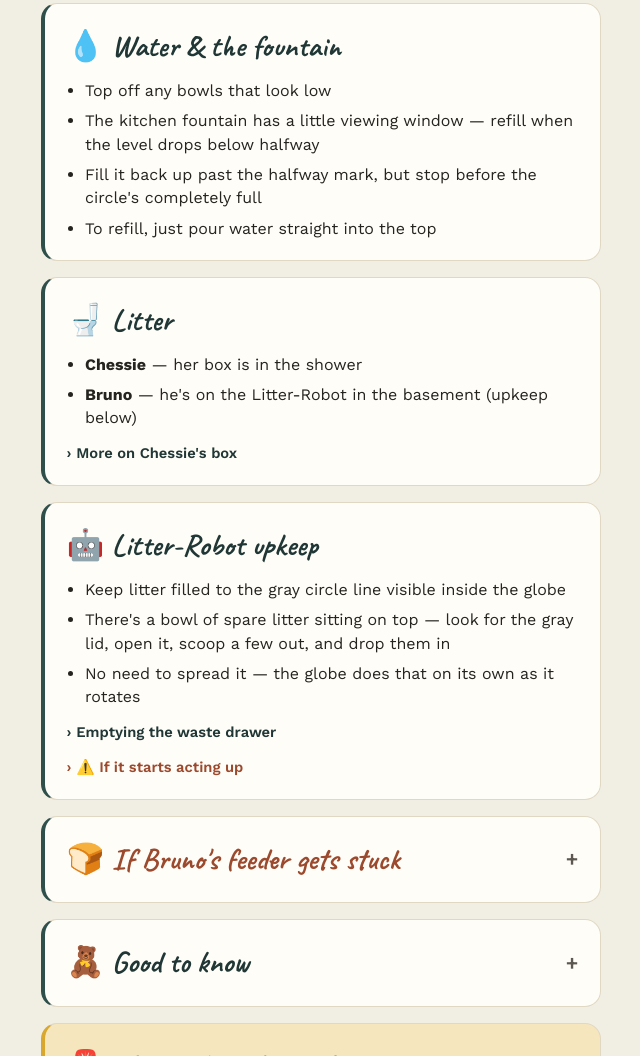
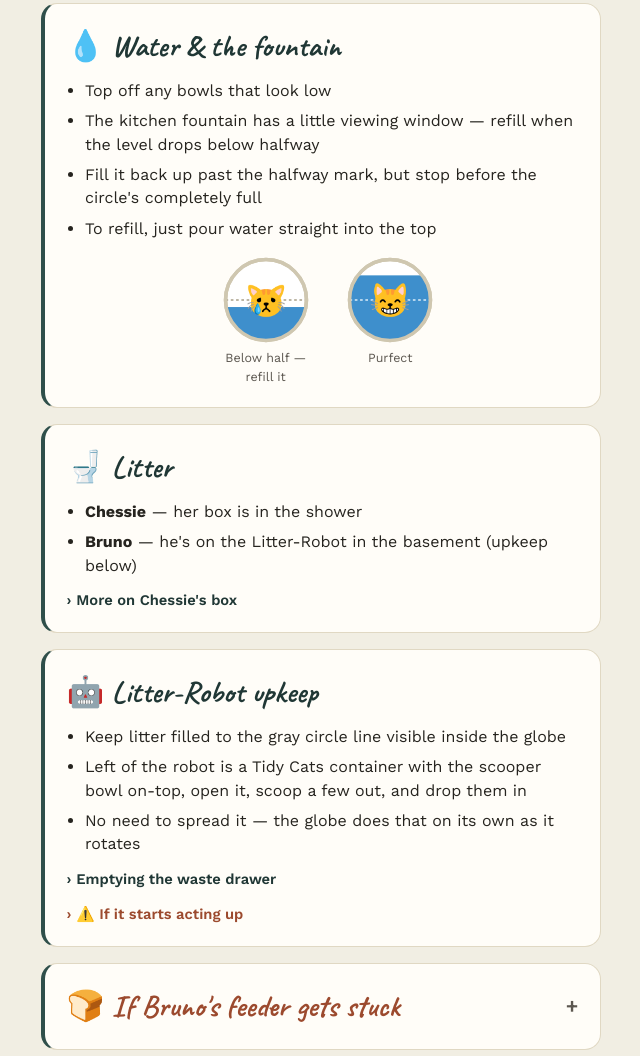
Before and after one commit to dafioram/CatCare, a plain HTML site: page index.html in a window 1280 px wide. Shown: the part 885-1941 px from the top of the page, without its empty margins (319-959 px from the left). Drawn offline with nearby package versions, Linux system fonts and the light colour scheme.

Commit message:
Add water gauge

```diff
--- a/index.html
+++ b/index.html
@@ -195,6 +195,23 @@
     font-size: .95rem;
   }
 
+  /* water-level gauges */
+  .gauge-row {
+    display: flex;
+    gap: 1.6rem;
+    justify-content: center;
+    margin: 1rem 0 0;
+    flex-wrap: wrap;
+  }
+  .gauge { margin: 0; text-align: center; }
+  .gauge svg { display: block; margin: 0 auto; }
+  .gauge figcaption {
+    font-size: .78rem;
+    color: var(--ink-soft);
+    margin-top: .35rem;
+    max-width: 110px;
+  }
+
   /* emergency / placeholder card */
   .placeholder-line { margin: .35rem 0; }
   .placeholder-line em {
@@ -295,6 +312,31 @@
       <li>Fill it back up past the halfway mark, but stop before the circle's completely full</li>
       <li>To refill, just pour water straight into the top</li>
     </ul>
+
+    <div class="gauge-row">
+      <figure class="gauge">
+        <svg viewBox="0 0 100 100" width="88" height="88" role="img" aria-label="Below half full — time to refill">
+          <defs><clipPath id="gaugeLowClip"><circle cx="50" cy="50" r="46"/></clipPath></defs>
+          <circle cx="50" cy="50" r="46" fill="#fff" stroke="#cfc7b0" stroke-width="4"/>
+          <rect x="0" y="58" width="100" height="42" fill="#3e8fcc" clip-path="url(#gaugeLowClip)"/>
+          <line x1="4" y1="50" x2="96" y2="50" stroke="#a89f88" stroke-width="1.5" stroke-dasharray="3 3"/>
+          <circle cx="50" cy="50" r="46" fill="none" stroke="#cfc7b0" stroke-width="4"/>
+          <text x="50" y="54" font-size="38" text-anchor="middle" dominant-baseline="middle">😿</text>
+        </svg>
+        <figcaption>Below half — refill it</figcaption>
+      </figure>
+      <figure class="gauge">
+        <svg viewBox="0 0 100 100" width="88" height="88" role="img" aria-label="About 95 percent full — just right">
+          <defs><clipPath id="gaugeHighClip"><circle cx="50" cy="50" r="46"/></clipPath></defs>
+          <circle cx="50" cy="50" r="46" fill="#fff" stroke="#cfc7b0" stroke-width="4"/>
+          <rect x="0" y="22" width="100" height="78" fill="#3e8fcc" clip-path="url(#gaugeHighClip)"/>
+          <line x1="4" y1="50" x2="96" y2="50" stroke="#dcedf9" stroke-width="1.5" stroke-dasharray="3 3"/>
+          <circle cx="50" cy="50" r="46" fill="none" stroke="#cfc7b0" stroke-width="4"/>
+          <text x="50" y="54" font-size="38" text-anchor="middle" dominant-baseline="middle">😸</text>
+        </svg>
+        <figcaption>Purfect</figcaption>
+      </figure>
+    </div>
   </section>
 
   <section class="card separated-only">
@@ -321,7 +363,7 @@
     <h2>🤖 Litter-Robot upkeep</h2>
     <ul>
       <li>Keep litter filled to the gray circle line visible inside the globe</li>
-      <li>There's a bowl of spare litter sitting on top — look for the gray lid, open it, scoop a few out, and drop them in</li>
+      <li>Left of the robot is a Tidy Cats container with the scooper bowl on-top, open it, scoop a few out, and drop them in</li>
       <li>No need to spread it — the globe does that on its own as it rotates</li>
     </ul>
     <details class="disclosure-inline">
```
